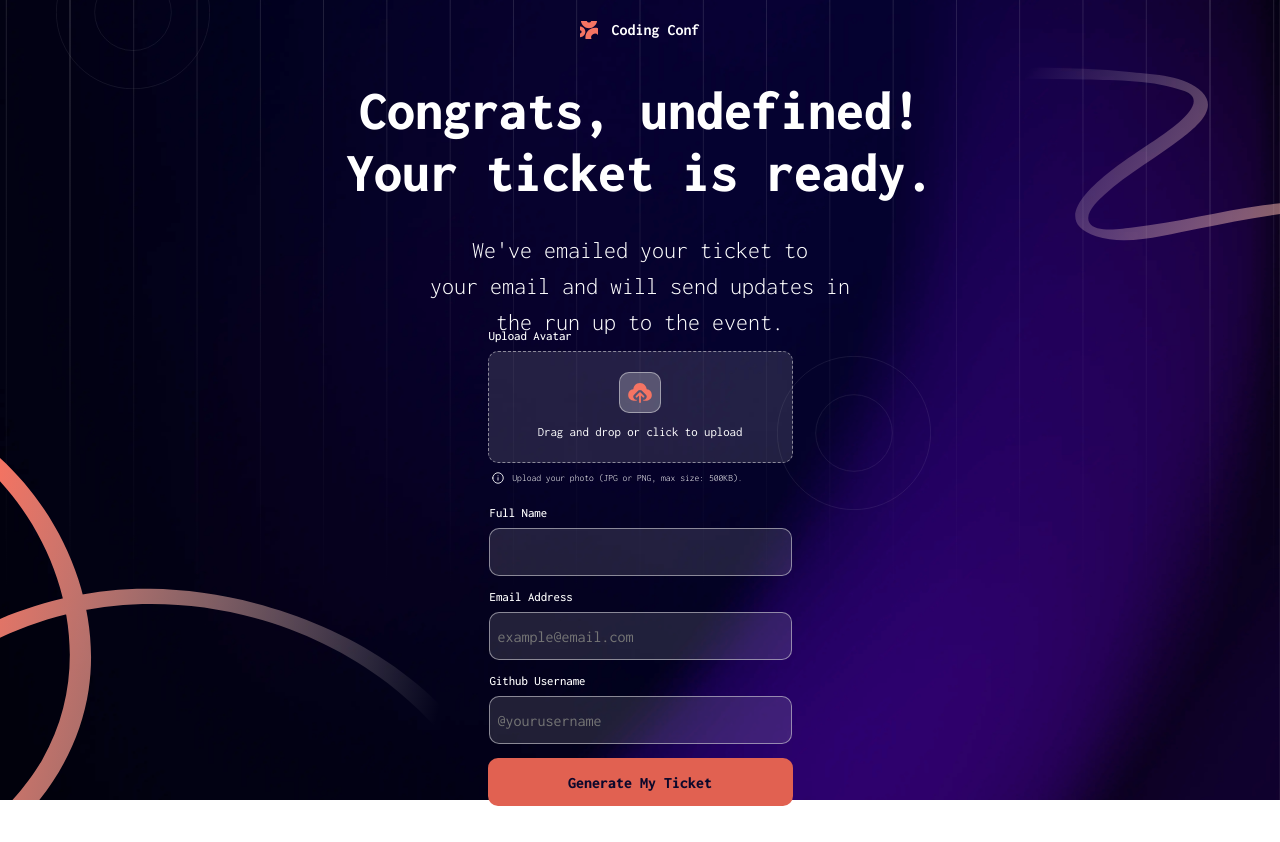
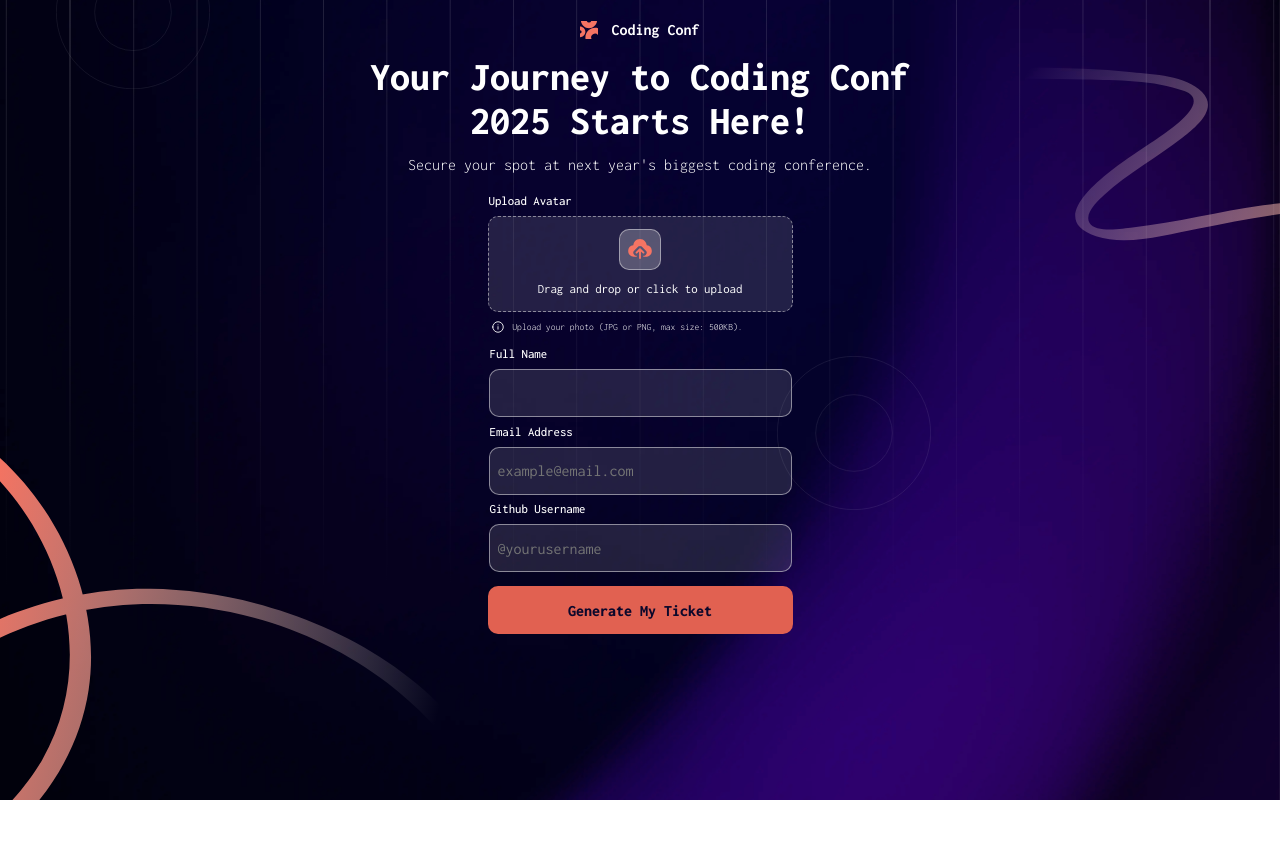
Before and after one commit to awakeinthedreamstate/conference-ticket-generator, a React (Vite) app in the folder ticketgeneratorapp/: page / in a window 1280 px wide. After the commit the page ends 800 px from the top, so only its background shows below. Built offline with nearby package versions, Linux system fonts and the light colour scheme.

Commit message:
Fixed type sizes and color, propagated context
fixed he text sizes and animation. Also finished the context property and propagated it to the relevant components

```diff
--- a/ticketgeneratorapp/src/App.jsx
+++ b/ticketgeneratorapp/src/App.jsx
@@ -8,7 +8,7 @@ import TicketForm from "./components/TicketForm";
 import TicketCard from "./components/TicketCard";
 
 function App() {
-  const [isTicketGenerated, setIsTicketGenerated] = useState(true);
+  const [isTicketGenerated, setIsTicketGenerated] = useState(false);
 
   return (
     <div className="App">
--- a/ticketgeneratorapp/src/components/FormHeader.jsx
+++ b/ticketgeneratorapp/src/components/FormHeader.jsx
@@ -10,20 +10,31 @@ export default function FormHeader({ isTicketGenerated }) {
   };
   const subTextTemplates = {
     welcomeText: "Secure your spot at next year's biggest coding conference.",
-    ticketedText:
-      "We've emailed your ticket to\nyour email and will send updates in\nthe run up to the event.",
+    ticketedText: `We've emailed your ticket to\n<span>${attendeeBio.email}</span> and will send updates in\nthe run up to the event.`,
   };
 
   return (
-    <div className={styles.formHeaderTicket}>
-      <h1
-        dangerouslySetInnerHTML={{ __html: mainTextTemplates.ticketedText }}
-      />
-      <p>
-        {isTicketGenerated
-          ? subTextTemplates.ticketedText
-          : subTextTemplates.welcomeText}
-      </p>
+    <div
+      className={
+        attendeeBio.isTicketGenerated
+          ? styles.formHeaderTicket
+          : styles.formHeaderNoTicket
+      }
+    >
+      {attendeeBio.isTicketGenerated ? (
+        <h1
+          dangerouslySetInnerHTML={{ __html: mainTextTemplates.ticketedText }}
+        />
+      ) : (
+        <h1>{mainTextTemplates.welcomeText}</h1>
+      )}
+      {attendeeBio.isTicketGenerated ? (
+        <p
+          dangerouslySetInnerHTML={{ __html: subTextTemplates.ticketedText }}
+        />
+      ) : (
+        <p>{subTextTemplates.welcomeText}</p>
+      )}
     </div>
   );
 }
--- a/ticketgeneratorapp/src/components/TicketForm.jsx
+++ b/ticketgeneratorapp/src/components/TicketForm.jsx
@@ -1,5 +1,5 @@
 import { useForm } from "react-hook-form";
-import { useContext } from "react";
+import { useContext, useEffect } from "react";
 import AttendeeBioField from "./AttendeeBioField";
 import UploadAvatar from "./UploadAvatar";
 import styles from "./ticketform.module.css";
@@ -13,6 +13,10 @@ export default function TicketForm() {
     formState: { errors },
   } = useForm();
 
+  useEffect(() => {
+    console.log(attendeeBio);
+  }, [attendeeBio]);
+
   function onSubmit(data) {
     const { fullName, email, github } = data;
     setAttendeeBio({
@@ -20,8 +24,8 @@ export default function TicketForm() {
       name: fullName,
       email: email,
       github: github,
+      isTicketGenerated: true,
     });
-    console.log(attendeeBio);
   }
   return (
     <div id={styles.ticketForm}>
--- a/ticketgeneratorapp/src/components/attendeebiofield.module.css
+++ b/ticketgeneratorapp/src/components/attendeebiofield.module.css
@@ -3,7 +3,7 @@
   flex-direction: column;
   justify-content: start;
   align-items: start;
-  gap: 0.5rem;
+  gap: 0.1rem;
   width: 100%;
 }
 
--- a/ticketgeneratorapp/src/components/formheader.module.css
+++ b/ticketgeneratorapp/src/components/formheader.module.css
@@ -3,7 +3,7 @@
   flex-direction: column;
   justify-content: center;
   align-items: center;
-  gap: 1.5rem;
+  gap: 0.5rem;
   width: 100%;
 }
 .formHeaderNoTicket * {
@@ -14,12 +14,12 @@
   white-space: pre-line;
   font-weight: 800;
   width: 100%;
-  font-size: 3.5rem;
+  font-size: 2.5rem;
 }
 .formHeaderNoTicket p {
   white-space: pre-line;
   font-weight: 300;
-  font-size: 1.5rem;
+  font-size: 1rem;
 }
 
 .formHeaderTicket {
@@ -27,7 +27,7 @@
   flex-direction: column;
   justify-content: center;
   align-items: center;
-  gap: 1.5rem;
+  gap: 0.5rem;
   width: 100%;
 }
 .formHeaderTicket * {
@@ -40,10 +40,20 @@
   width: 100%;
   animation: headerTween 0.3s linear 0.1s 1 forwards;
 }
+.formHeaderTicket h1 span {
+  background: linear-gradient(to right, hsl(7, 86%, 67%), hsl(0, 0%, 100%));
+  -webkit-background-clip: text;
+  background-clip: text;
+  -webkit-text-fill-color: transparent;
+}
 .formHeaderTicket p {
   white-space: pre-line;
-  font-weight: 300;
+  font-weight: 450;
+  line-height: 1.5rem;
   animation: subHeaderTween 0.3s linear 0.1s 1 forwards;
+}
+.formHeaderTicket p span {
+  color: hsl(7, 71%, 60%);
 }
 
 @keyframes headerTween {
@@ -52,8 +62,8 @@
     font-size: 2.5rem;
   }
   100% {
-    transform: translateY(20%);
-    font-size: 3.5rem;
+    transform: translateY(5%);
+    font-size: 3rem;
   }
 }
 @keyframes subHeaderTween {
@@ -62,7 +72,7 @@
     font-size: 1rem;
   }
   100% {
-    transform: translateY(25%);
-    font-size: 1.5rem;
+    transform: translateY(10%);
+    font-size: 1.2rem;
   }
 }/*# sourceMappingURL=formheader.module.css.map */
--- a/ticketgeneratorapp/src/components/ticketform.module.css
+++ b/ticketgeneratorapp/src/components/ticketform.module.css
@@ -10,6 +10,7 @@
   color: hsl(from hsl(248, 70%, 10%) h s l/100%);
   font-size: 1rem;
   font-weight: 800;
+  margin-top: 0.5rem;
 }
 #ticketForm button:focus {
   outline: none;
@@ -21,7 +22,7 @@
   flex-direction: column;
   justify-content: center;
   align-items: center;
-  gap: 0.7rem;
+  gap: 0.2rem;
 }
 #form > div {
   width: 100%;
--- a/ticketgeneratorapp/src/components/uploadavatar.module.css
+++ b/ticketgeneratorapp/src/components/uploadavatar.module.css
@@ -70,7 +70,7 @@
   align-items: center;
   position: relative;
   width: 100%;
-  height: 7rem;
+  height: 6rem;
 }
 #avatarUploadArea input {
   opacity: 0;
--- a/ticketgeneratorapp/src/context/TicketContext.jsx
+++ b/ticketgeneratorapp/src/context/TicketContext.jsx
@@ -2,7 +2,7 @@ import { createContext, useReducer, useState } from "react";
 const TicketContext = createContext();
 
 function TicketContextProvider({ children }) {
-  const [attendeeBio, setAttendeeBio] = useState({});
+  const [attendeeBio, setAttendeeBio] = useState({ isTicketGenerated: false });
 
   return (
     <TicketContext.Provider value={{ attendeeBio, setAttendeeBio }}>
```
